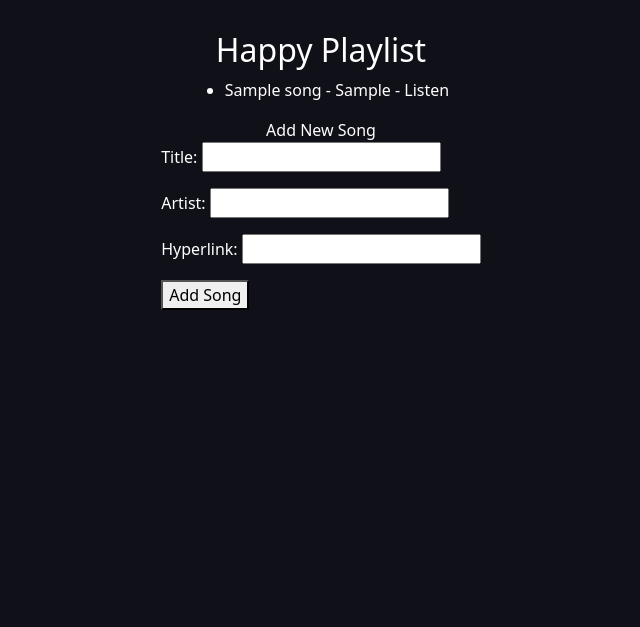
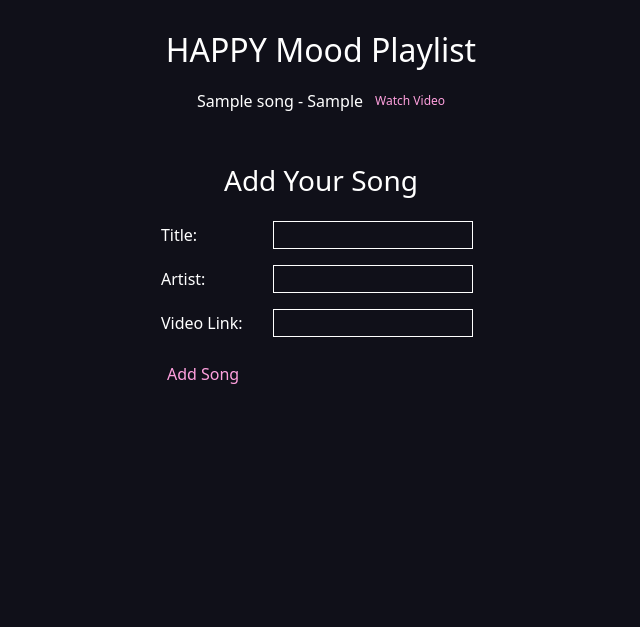
Before and after one commit to daliaahmed257/mood-wave, a Django app: page /playlists/happy/ in a window 1280 px wide. Shown: the part 79-706 px from the top of the page, without its empty margins (319-959 px from the left). Run offline with Django 5.2, Linux system fonts and the light colour scheme; tables that the repository leaves empty hold one stand-in row (values such as "Sample post").

Commit message:
style playlist and add playlist form

```diff
--- a/main_app/static/css/style.css
+++ b/main_app/static/css/style.css
@@ -263,28 +263,51 @@ footer {
     align-items: center;
 }
 
-.song-list {
-    list-style-type: none;
+table {
+    border-collapse: separate;
+    border-spacing: 1.3vmin;
 }
-.song-list li a {
+
+
+table tbody a {
     color: rgb(255,160,222);
 }
 
-.song-list li a:hover {
+table tbody a:hover {
     color: rgb(85,139,188);
 }
 
 
+table tbody td:nth-child(2) {
+    font-size: 1.5vmin;
+}
+
+
+/*add a song form*/
 
 .song-header {
     margin-top: 5vmin;
     margin-bottom: 2vmin;
 }
 
+.song-form label {
+    display: inline-block;
+    width: 100px;
+}
+
+.song-form input {
+    background-color: transparent;
+    border: 1px solid white;
+    margin: 1vmin;
+    width: 200px;
+
+}
+
 .song-btn {
    background-color: #101019;
     color:rgb(255,160,222);
     border: none;
+    margin-top: 2vmin;
 
 }
 
@@ -295,6 +318,6 @@ footer {
 
 
 
-.playlist {
+/* .playlist {
     border: 2px solid black;
-}
+} */
--- a/main_app/templates/playlists/happy_playlist.html
+++ b/main_app/templates/playlists/happy_playlist.html
@@ -3,26 +3,48 @@
 {% block content %}
 
 <section class="playlist-container">
-    <h2>Happy Playlist</h2>
+    <h2>{{mood.title}} Mood Playlist</h2>
+
+    <table>
+        <tbody>
+            {% for song in songs %}
+            <tr>
+                <td>{{ song.title }} - {{ song.artist }}</td>
+                <td><a href="{{ song.Hyperlink }}" target="_blank">Watch Video</a></td>
+            </tr>
+            {% endfor %}
+        </tbody>
+    </table>
 
 
-    <ul>
-        {% for song in songs %}
-        <li>{{ song.title }} - {{ song.artist }} - <a href="{{ song.Hyperlink }}" target="_blank">Listen</a></li>
-        {% endfor %}
-    </ul>
 
-
-     <a href="{% url 'add_song' mood_id=mood.id %}">Add New Song</a>
-
+<h3 class="song-header">Add Your Song</h3>
 
      {% if mood %}
-     <form method="post" action="{% url 'add_song' mood_id=mood.id %}">
-         {% csrf_token %}
-         {{ form.as_p }}
-         <button type="submit">Add Song</button>
-     </form>
+  <form class="song-form" method="post" action="{% url 'add_song' mood_id=mood.id %}">
+    {% csrf_token %}
+
+    <div class="form-group">
+        <label for="{{ form.title.id_for_label }}">Title:</label>
+        {{ form.title }}
+    </div>
+
+    <div class="form-group">
+        <label for="{{ form.artist.id_for_label }}">Artist:</label>
+        {{ form.artist }}
+    </div>
+
+    <div class="form-group">
+        <label for="{{ form.Hyperlink.id_for_label }}">Video Link:</label>
+        {{ form.Hyperlink }}
+    </div>
+
+    <div class="button-container">
+        <button class="song-btn" type="submit">Add Song</button>
+    </div>
+</form>
  {% endif %}
+     </div>
+</section>
 
-</section>
  {% endblock %}
```
Also changed, not shown: main_app/templates/playlists/angry_playlist.html (+36 -14 lines), main_app/templates/playlists/anxious_playlist.html (+33 -12 lines), main_app/templates/playlists/bored_playlist.html (+33 -12 lines), main_app/templates/playlists/calm_playlist.html (+37 -15 lines).
